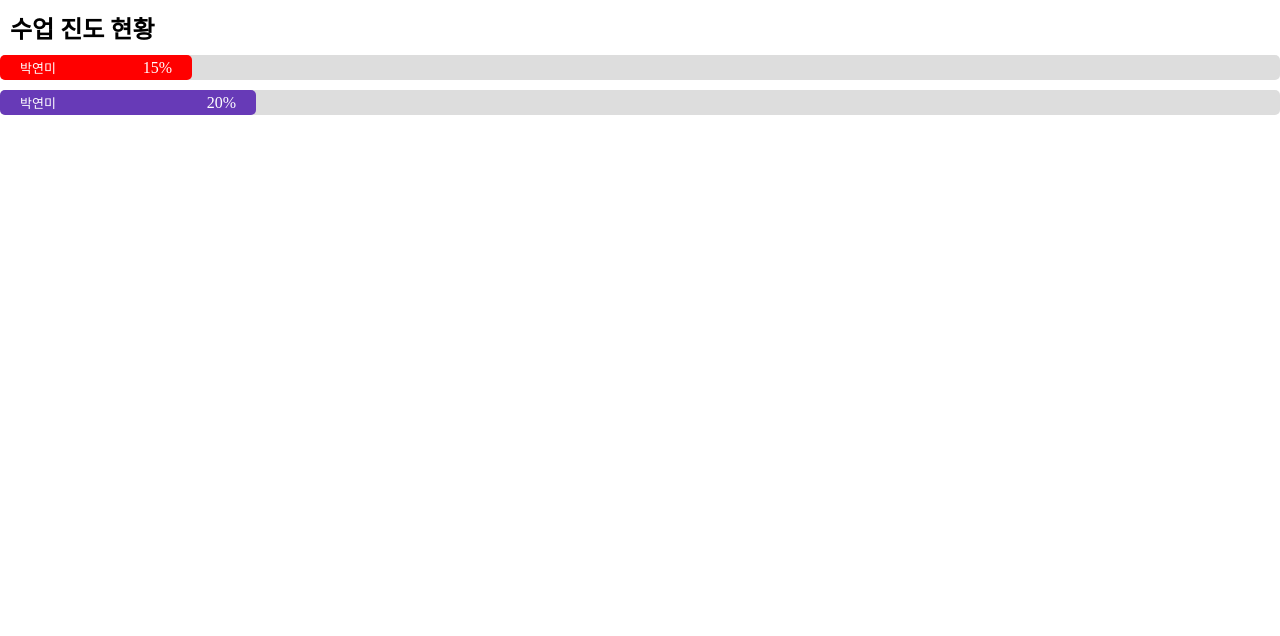
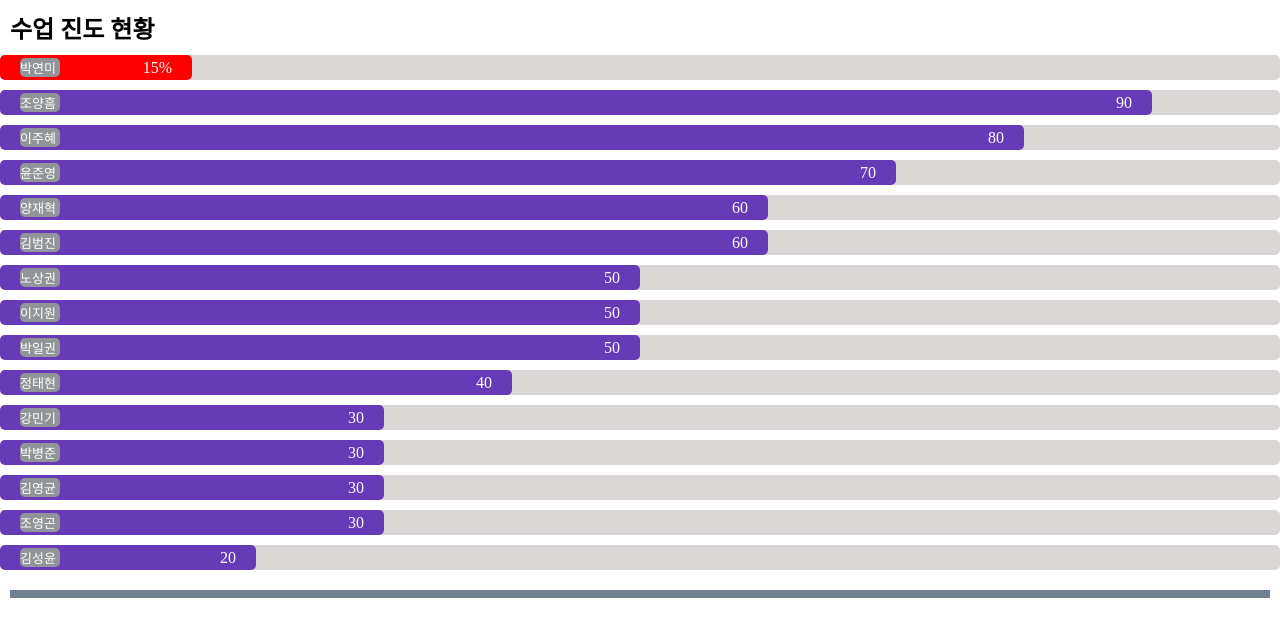
Before and after one commit to ParkIlKwon/FrontEnd, a plain HTML site: page todoList/ex17_그래프.html in a window 1280 px wide. Drawn offline with Linux system fonts and the light colour scheme.

Commit message:
add
ramk

```diff
--- a/todoList/App2.js
+++ b/todoList/App2.js
@@ -16,10 +16,38 @@ const total = 10;
         {name:"조영곤", count:3},
     ];
 
-let percent =
 const list = document.querySelector(".list");
+const rank = [];
 
 addEventListener("load",e => makeGraph())
 function makeGraph() {
 
+    for (let i = 0; i < data.length ; i++) {
+        let max = data[i].count;
+        for (let k = 0; k < i; k++) {
+            if(max > data[k].count){
+                let temp1 = data[i];
+                let temp2 = data[k];
+                max = data[k].count;
+                data[i] = temp2;
+                data[k] = temp1;
+            }
+        }
+    }
+
+
+    for (let index = 0; index < data.length; index++) {
+        let temp = data[index];
+        let percent = data[index].count *10;
+        let element = document.createElement('div');
+        element.classList.add('item');
+        console.log(percent);
+        element.innerHTML= `<div class="inner" style="width:${percent}%;">
+        <div class="name">${data[index].name}</div>
+        <div class="percent">${percent}</div>
+    </div>`
+        list.appendChild(element);
+    }
+    let hr = document.createElement('hr');
+    list.appendChild(hr);
 }
--- a/todoList/ex17_그래프.html
+++ b/todoList/ex17_그래프.html
@@ -20,6 +20,7 @@
         .container {
             width:100%;
             margin:0 auto;
+            overflow-y: scroll;
         }
         .list {
             display: grid;
@@ -31,7 +32,7 @@
 
         .item {
             width:100%;
-            background-color: #ddd;
+            background-color: #dad6d6;
             border-radius: 5px;
         }
         .inner {
@@ -46,7 +47,7 @@
 
         .inner .name {
             border-radius: 5px;
-            /* background-color: #29b6f6; */
+            background-color: rgb(145, 149, 153);
             color:#fff;
             font-size:13px;
             margin-left:20px;
@@ -55,6 +56,10 @@
         .inner .percent {
             color:#fff;
             margin-right:20px;
+        }
+        hr{
+            border: solid 4px slategrey;
+            margin: 10px;
         }
     </style>
 </head>
@@ -68,12 +73,6 @@
                     <div class="percent">15%</div>
                 </div>
             </div>
-            <div class="item">
-                <div class="inner" style="width:20%;">
-                    <div class="name">박연미</div>
-                    <div class="percent">20%</div>
-                </div>
-            </div>
         </div>
     </div>
 </body>
```
